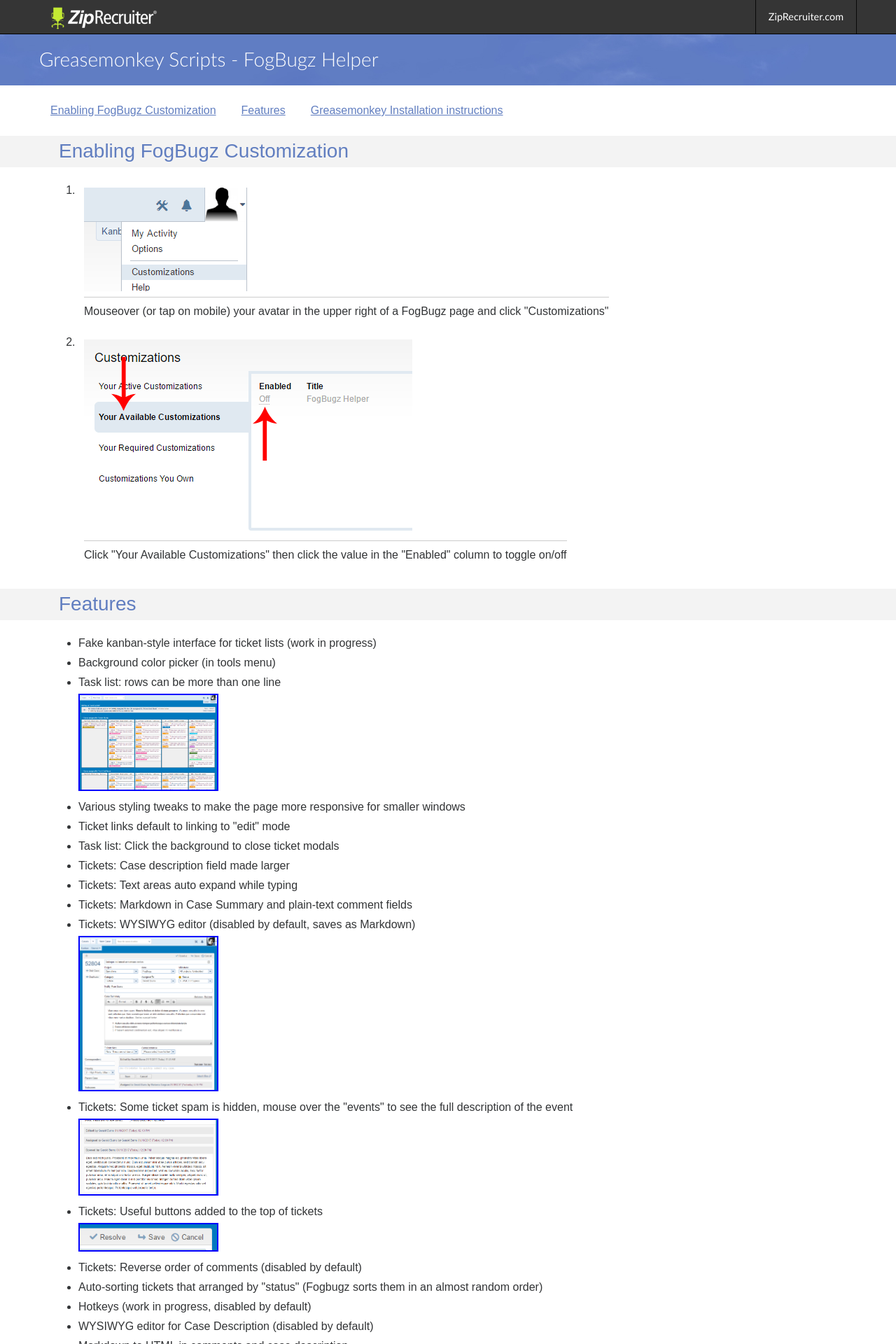
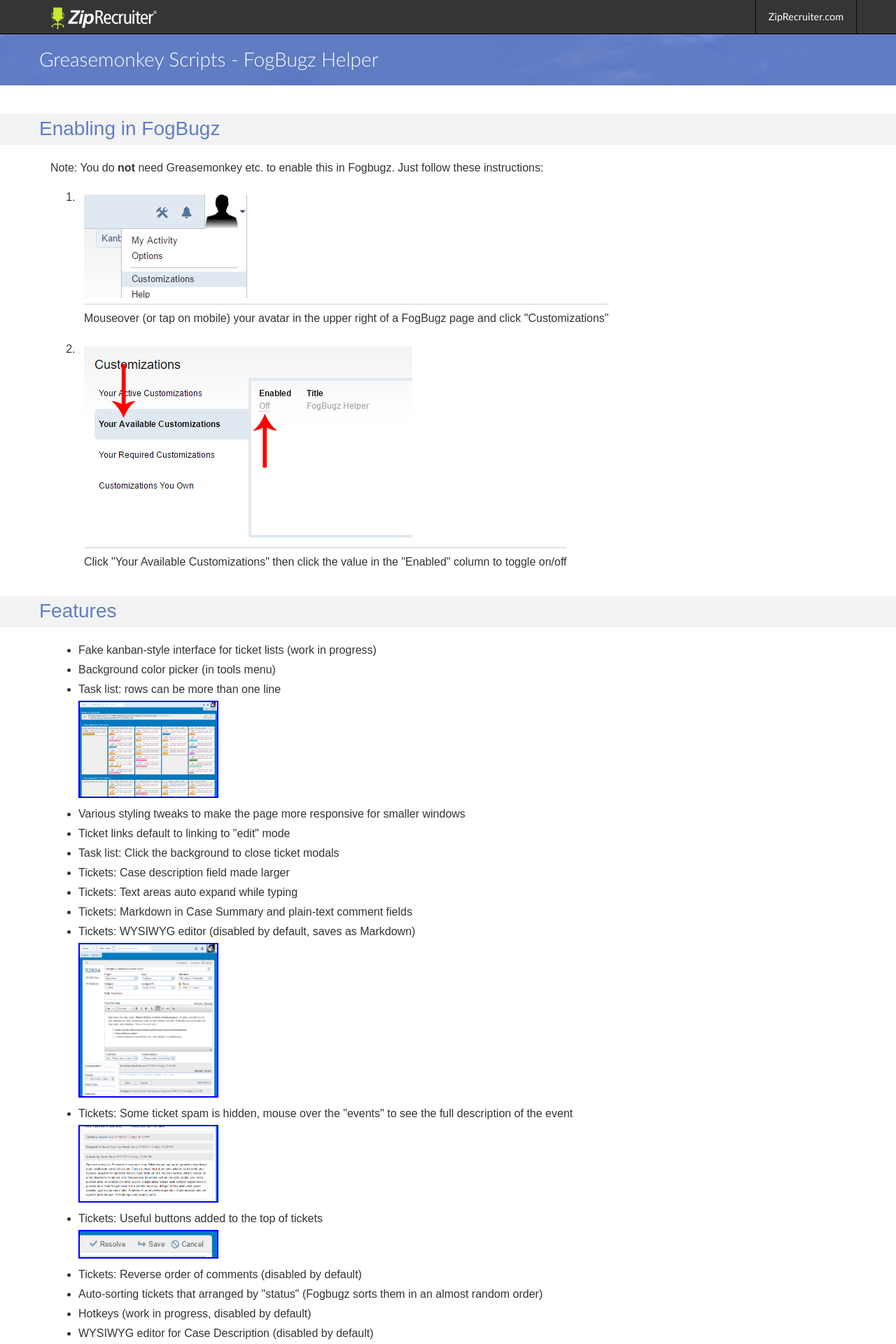
Before and after one commit to ZipRecruiter/ziprecruiter.github.io, a Jekyll site: the page built from greasemonkey/fogbugz-helper/index.html, in a window 1280 px wide. Shown: the top 1920 px of the page at 70% size. Built offline with Jekyll 4.4.1, drawn with Linux system fonts in a browser that asks for light colours; Markdown is read by kramdown in place of the engine named in the settings; some of the changed text lies outside the part shown.

Commit message:
Emphasizing FogBugz customization

```diff
--- a/_includes/css/style.css
+++ b/_includes/css/style.css
@@ -34,6 +34,13 @@
 .content {
 	width: 59em;
 	margin: auto;
+}
+
+.visually-hidden {
+	position: absolute;
+	height: 1px;
+	width: 1px;
+	overflow: hidden;
 }
 
 /* Skip to content */
@@ -329,7 +336,7 @@
 }
 
 #sub .headline a {
-	padding: .25em .25em .25em 1em;
+	padding: .25em .25em .25em 0;
 	font-size: 1.75em;
 	line-height: 1.1;
 	margin-bottom: .75em;
--- a/_includes/js/script.js
+++ b/_includes/js/script.js
@@ -1,12 +1,25 @@
 (function($, undefined){
 
-$('body').delegate('.thumb', 'click', function() {
+var $body = $('body');
+
+$body.delegate('.thumb', 'click', function() {
   var $this = $(this);
   if ( !$this.is('.collapsed') ) {
     $this.addClass('collapsed');
   } else {
-    $this.removeClass('collapsed')
+    $this.removeClass('collapsed');
   }
 });
 
+$('[data-type="spoiler"] > :not([data-type="spoiler-info"])').addClass('visually-hidden');
+
+$body.delegate('[data-type="spoiler-show"]', 'click', function() {
+  $(this).closest('[data-type="spoiler"]')
+    .find('> :not([data-type="spoiler-info"])')
+      .removeClass('visually-hidden')
+      .end()
+    .find('> [data-type="spoiler-info"]')
+      .hide();
+});
+
 })(window.jQuery || window.Zepto || window.$);
--- a/greasemonkey/fogbugz-helper/index.html
+++ b/greasemonkey/fogbugz-helper/index.html
@@ -3,18 +3,11 @@
 title: Greasemonkey Scripts - FogBugz Helper
 ---
 <section class="section">
-  <div class="content">
-    <nav class="page_nav">
-      <a href="#enabling">Enabling FogBugz Customization</a>
-      <a href="#features">Features</a>
-      <a href="#installing">Greasemonkey Installation instructions</a>
-    </nav>
-  </div>
-
   <section id="enabling" class="page_section">
-    <h2 class="headline"><div class="content"><a href="#enabling">Enabling FogBugz Customization</a></div></h2>
+    <h2 class="headline"><div class="content"><a href="#enabling">Enabling in FogBugz</a></div></h2>
 
     <div class="body cms"><div class="content">
+      <p>Note: You do <strong>not</strong> need Greasemonkey etc. to enable this in Fogbugz. Just follow these instructions:</p>
       <ol>
         <li>
           <figure>
@@ -86,6 +79,12 @@
   <section id="installing" class="page_section">
     <h2 class="headline"><div class="content"><a href="#installing">Greasemonkey Installation instructions</a></div></h2>
 
+    <div class="spoiler" data-type="spoiler">
+      <div class="body cms" data-type="spoiler-info"><div class="content">
+        <p>Note: You do not need Greasemonkey to run this script. Simply <a href="#enabling">follow the instructions at the top</a>.</p>
+        <p><a href="#installing" data-type="spoiler-show">Show me the Greasemonkey instructions.</a></p>
+      </div></div>
+
       <div class="body cms"><div class="content">
         <h3>Firefox</h3>
         <ul>
@@ -112,10 +111,8 @@
           <li>Copy the script below, click the weird square icon with two circles then click "Create new script". Select what's there and paste the script. Click the floppy disk to save.</li>
         </ul>
       </div></div>
-  </section>
 
-  <section id="script" class="page_section">
-    <h2 class="headline"><div class="content"><a href="#script">The Script</a></div></h2>
+      <h3 id="script" class="headline"><div class="content"><a href="#script">The Script</a></div></h2>
 
       <div class="body cms"><div class="content">
         <p>Copy <strong>everything</strong> in the green box:</p>
@@ -136,4 +133,6 @@
         </textarea>
       </div></div>
     </section>
+  </div>
+
 </section>
```
Lines whose indentation alone changed are shown as unchanged.
